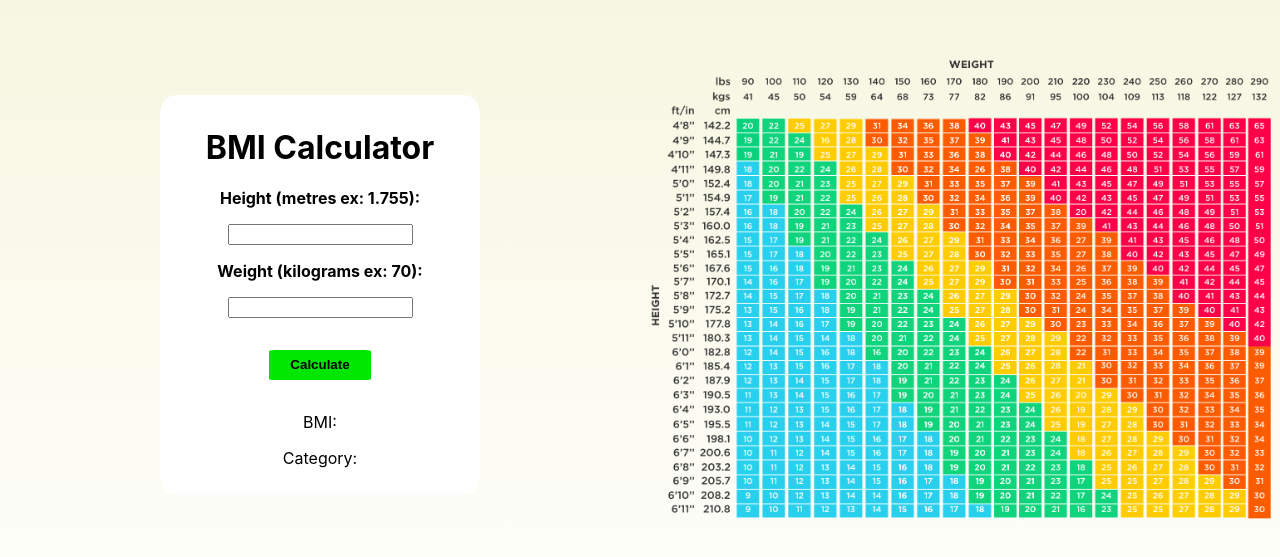
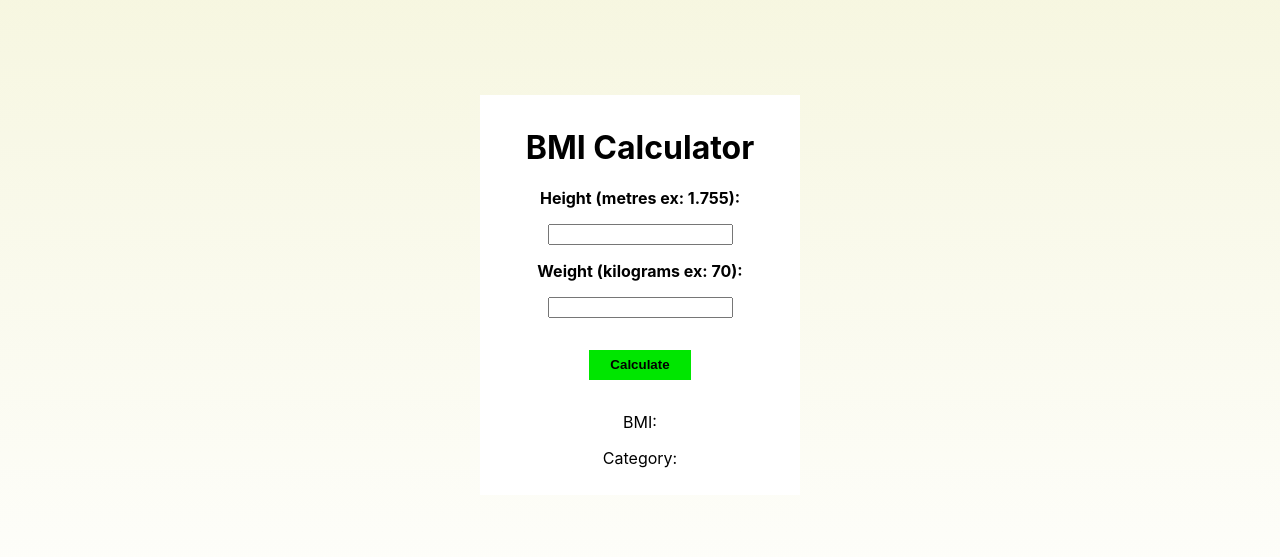
Before and after one commit to Ionut-Cora/bmi-calculator, a React (Create React App) app: page / in a window 1280 px wide. Shown: the part 105-662 px from the top of the page. Built offline with nearby package versions, Linux system fonts and the light colour scheme.

Commit message:
style commit

```diff
--- a/src/App.css
+++ b/src/App.css
@@ -61,31 +61,15 @@ form {
   width: 25%;
   min-height: 50%;
   margin: auto;
-  border-radius: 5%;
 }
 
 .calculator input {
   margin: 1rem 0;
 }
 
-#img-div {
-  width: 50%;
-  display: flex;
-  justify-content: center;
-  align-items: center;
-}
-
-#img-div img {
-  width: 100%;
-}
-
 @media only screen and (max-width: 900px) {
   .calculator {
     width: 40%;
-  }
-
-  #img-div {
-    display: none;
   }
 }
 
@@ -104,7 +88,6 @@ form {
   height: 30px;
   background-color: #00e600;
   font-weight: bold;
-  border-radius: 5%;
   border: 0;
 }
 
--- a/src/App.js
+++ b/src/App.js
@@ -91,9 +91,6 @@ class App extends React.Component {
             <p>Category: <span>{this.state.type}</span></p>
           </div>
         </div>
-        <div id="img-div">
-          <img src={bmiChart} alt="bmi-chart"/>
-        </div>
       </div>
     );
   }
```
